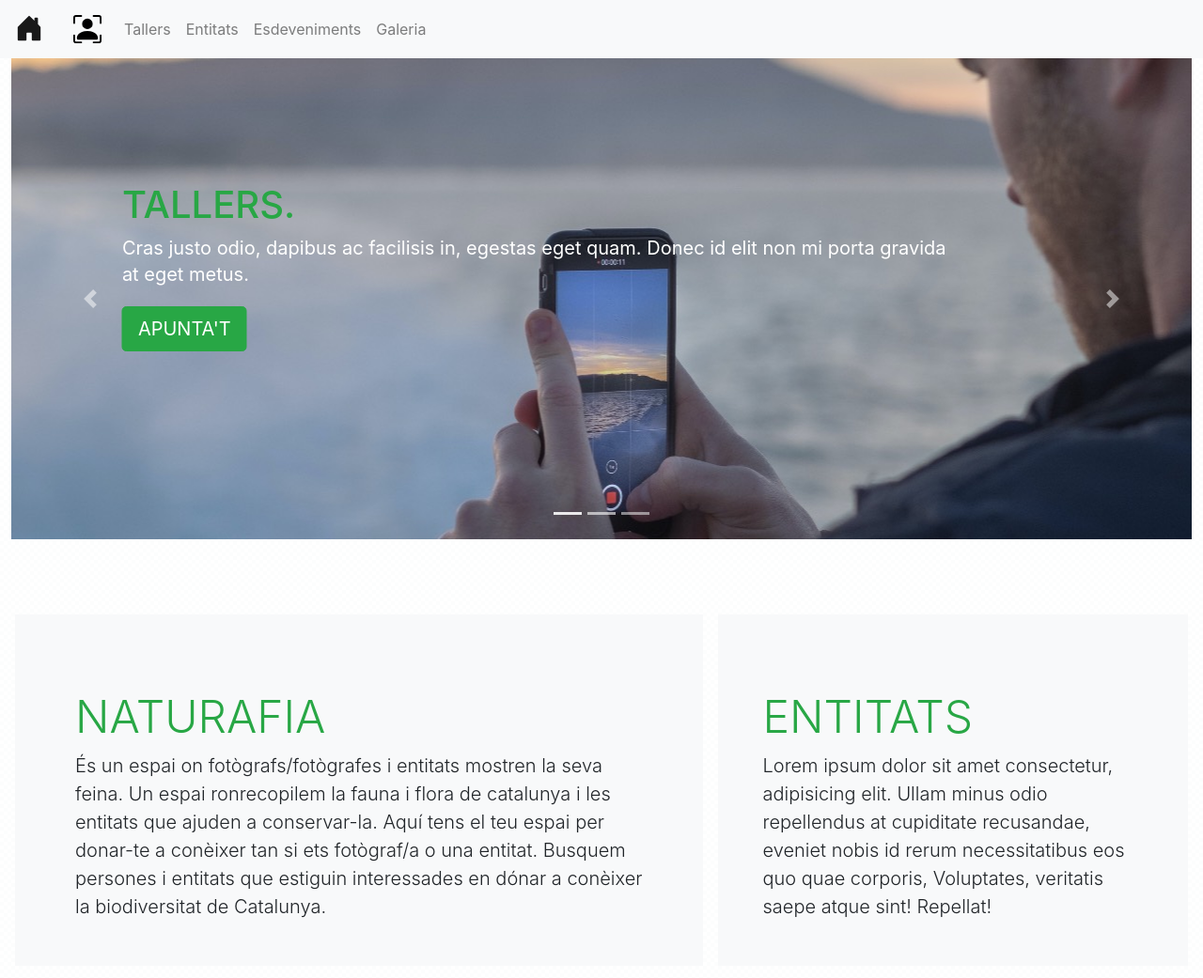
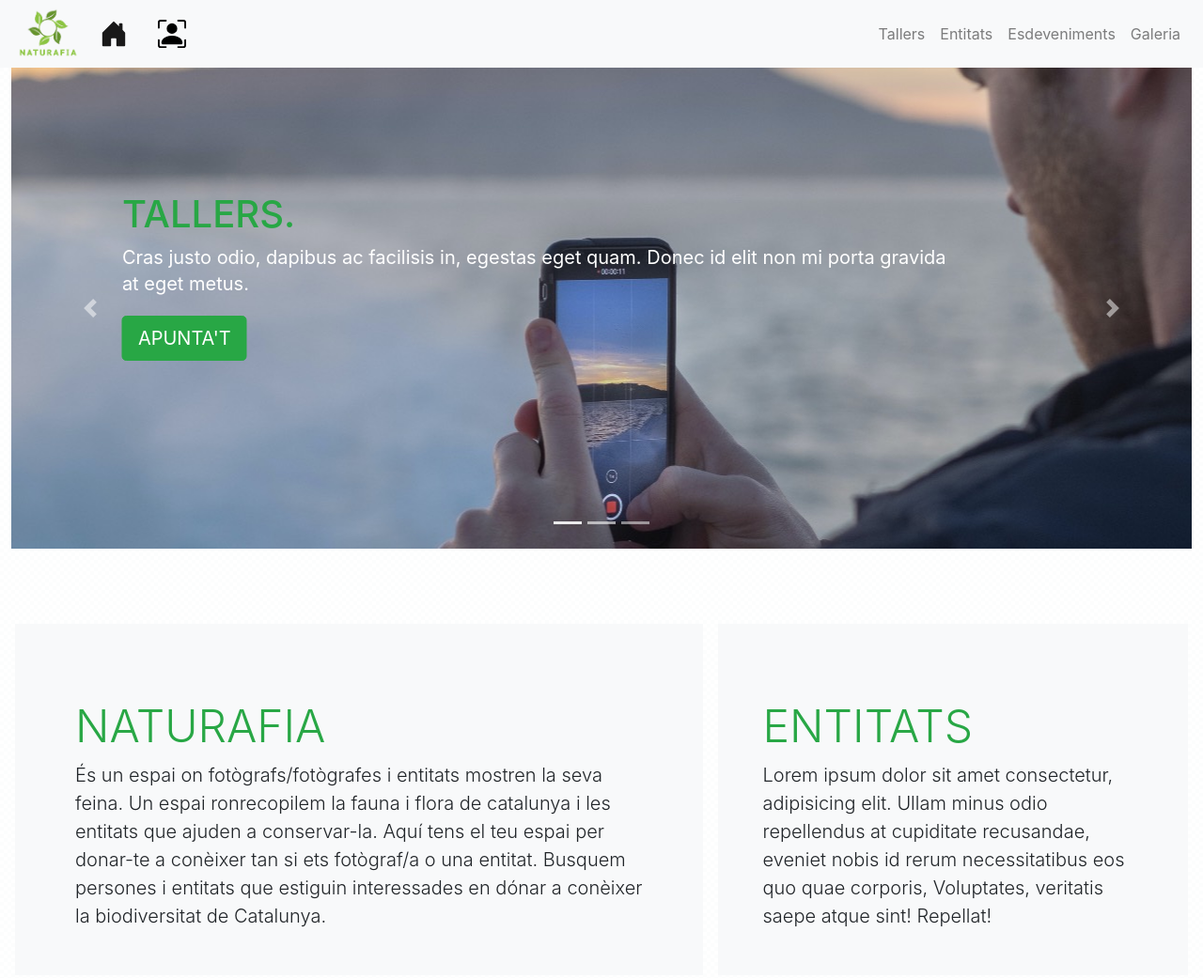
Before and after one commit to isabelpm/IT_Academy_spring2_bs, a plain HTML site: page index.html in a window 1280 px wide. Shown: the top 1041 px of the page at 94% size. Drawn offline with nearby package versions, Linux system fonts and the light colour scheme; files that its build step writes are made by us from their sources.

Commit message:
logo menú

```diff
--- a/css/estilos.css
+++ b/css/estilos.css
@@ -27,8 +27,22 @@
 }
 
 /* añado padding al main */
-main {
+.main {
     padding: 0px;
+}
+
+.logo{
+    width: 70px;
+    margin: 0 20px 0 0;
+}
+.menu-posicion{
+    justify-content: flex-end;
+}
+
+a.navbar-brand,
+.nav-link {
+    display: flex;
+    align-items: center;
 }
 
 /* --------CAROUSEL---------*/
--- a/index.html
+++ b/index.html
@@ -49,11 +49,12 @@
         <header>
             <!-------------------------------- EMPIEZA EL MENÚ NAVEGACIÓN ---------------------------------------->
             <div class="row">
-                <!-- columna ancho 100% -->
                 <div class="col-md-12">
                     <nav class="navbar navbar-expand-md bg-light navbar-light">
                         <!-- APARTADO HOME & USER -->
                         <div class="d-flex justify-content-start">
+                            <!-- LOGO NATURAFIA -->
+                            <img class="logo" src="imatges/logo_naturafia.png">
                             <!-- ICONO HOME -->
                             <a class="navbar-brand" href="index.html"><svg xmlns="http://www.w3.org/2000/svg" width="30"
                                     height="30" fill="currentColor" class="bi bi-house-door-fill" viewBox="0 0 16 16">
@@ -77,7 +78,7 @@
                             <span class="navbar-toggler-icon"></span>
                         </button>
                         <!-- Navbar links -->
-                        <div class="collapse navbar-collapse" id="collapsibleNavbar">
+                        <div class="collapse navbar-collapse menu-posicion"  id="collapsibleNavbar">
                             <ul class="navbar-nav">
                                 <li class="nav-item">
                                     <a class="nav-link" href="#!">Tallers</a>
```
Also changed, not shown: imatges/logo_naturafia.png (added).
